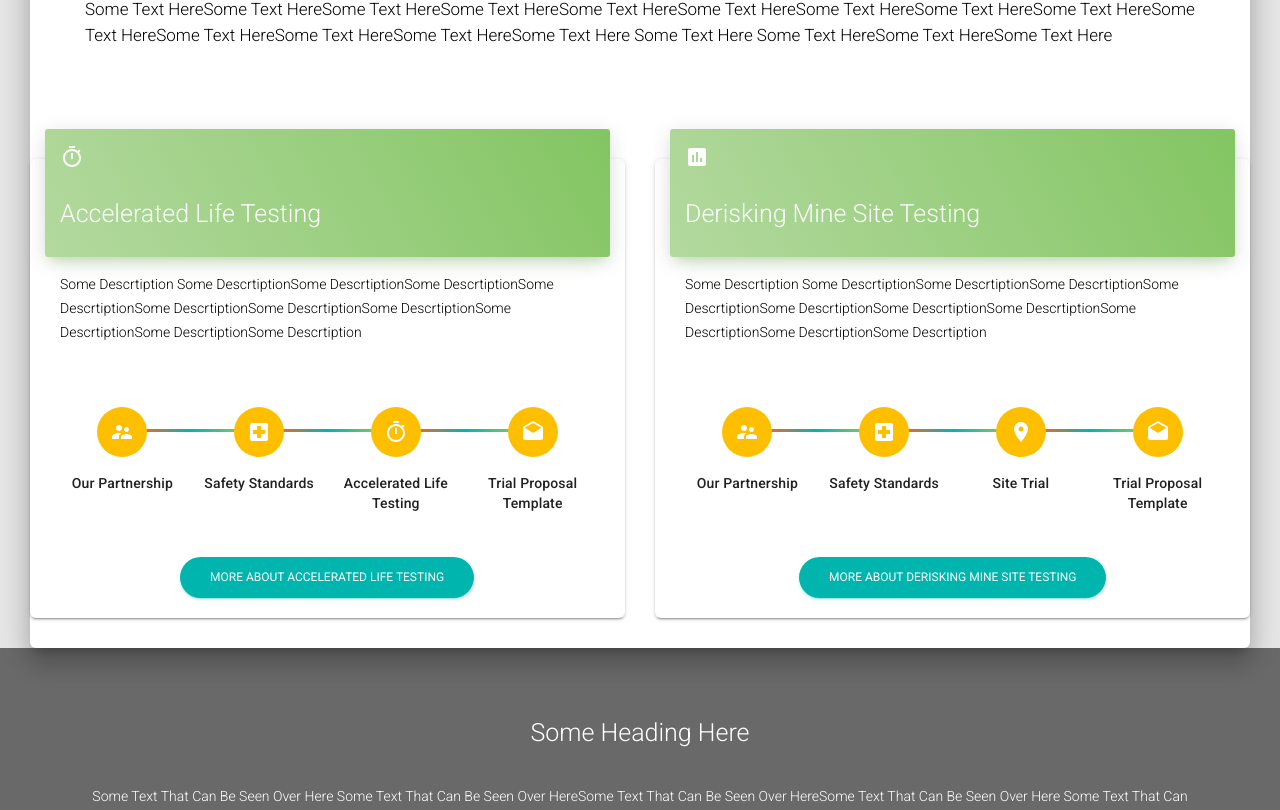
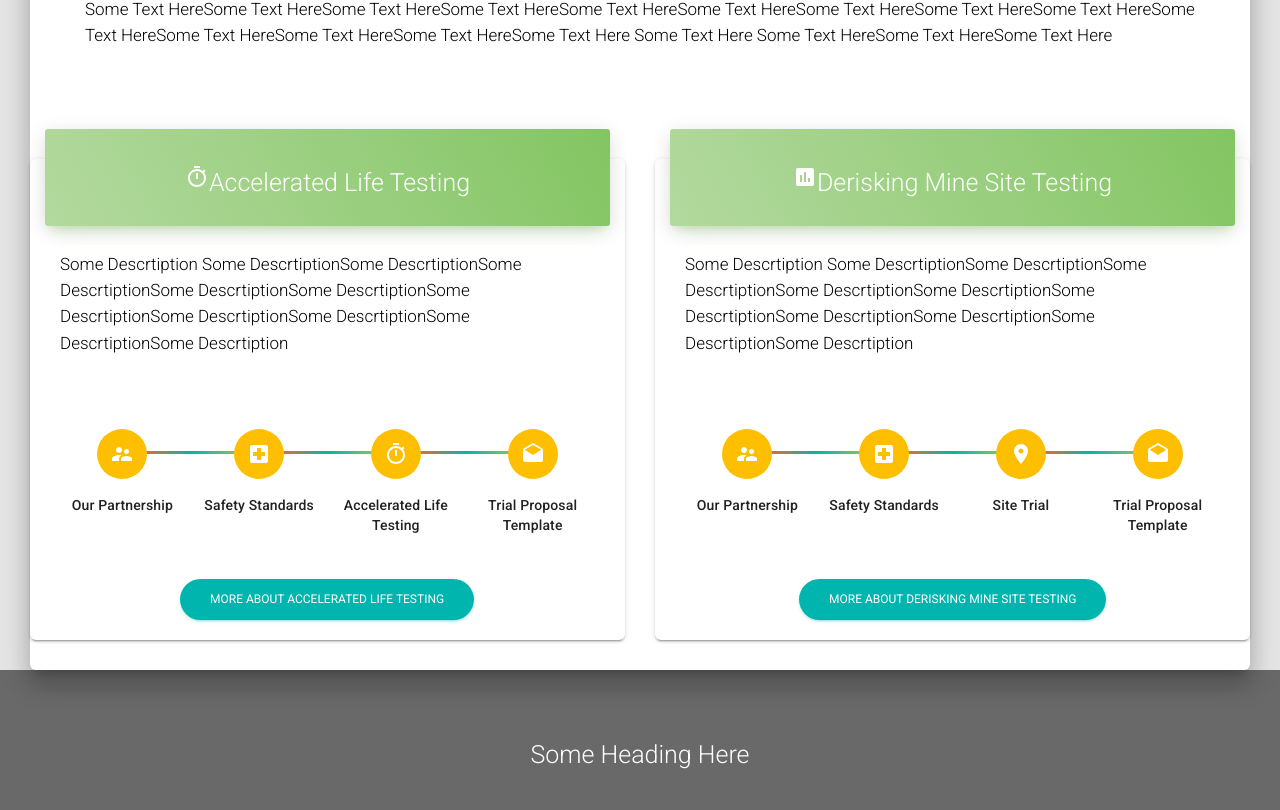
Before and after one commit to uwasystemhealth/livinglab-site-v3, a Next.js app: page /roadmap in a window 1280 px wide. Shown: the part 494-1304 px from the top of the page. Built offline with nearby package versions, Linux system fonts and the light colour scheme.

Commit message:
alignment and link to other page

```diff
--- a/pages-sections/roadmap/RoadmapMainPage-Sections/RoadmapsCard.js
+++ b/pages-sections/roadmap/RoadmapMainPage-Sections/RoadmapsCard.js
@@ -48,25 +48,21 @@ const ALTDescription = () => {
 					<Card>
 						<CardHeader color='success'>
 							<GridContainer direction='row' justify='center' alignItems='center'>
-								<GridItem>
-									<Icon />
-								</GridItem>
-								<GridItem>
-									<h3>{title}</h3>
-								</GridItem>
+								<Icon />
+								<h3>{title}</h3>
 							</GridContainer>
 						</CardHeader>
 						<CardBody>
-							<div className={classes.description}>
+							<h5 className={classes.description}>
 								Some Descrtiption Some DescrtiptionSome DescrtiptionSome DescrtiptionSome DescrtiptionSome DescrtiptionSome DescrtiptionSome
 								DescrtiptionSome DescrtiptionSome DescrtiptionSome Descrtiption
-							</div>
+							</h5>
 							<br />
 						</CardBody>
 						<StepperPathway pathway={pathway} roadmapTitle={title}></StepperPathway>
 						<CardBody>
 							<GridContainer justify='center'>
-								<Button round color='primary'>
+								<Button round color='primary' href={`/roadmap/${title.toLowerCase().replace(/ /g, '-')}`}>
 									More About {title}
 								</Button>
 							</GridContainer>
```
